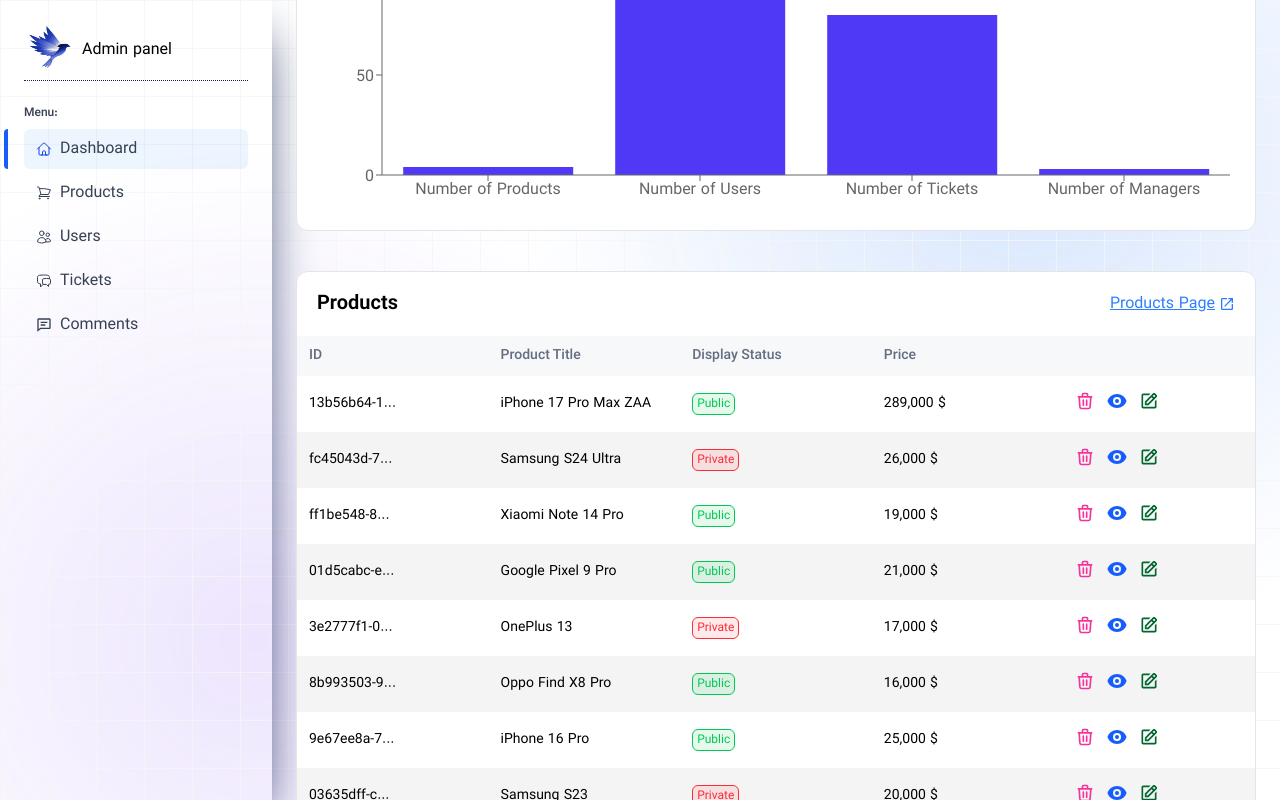
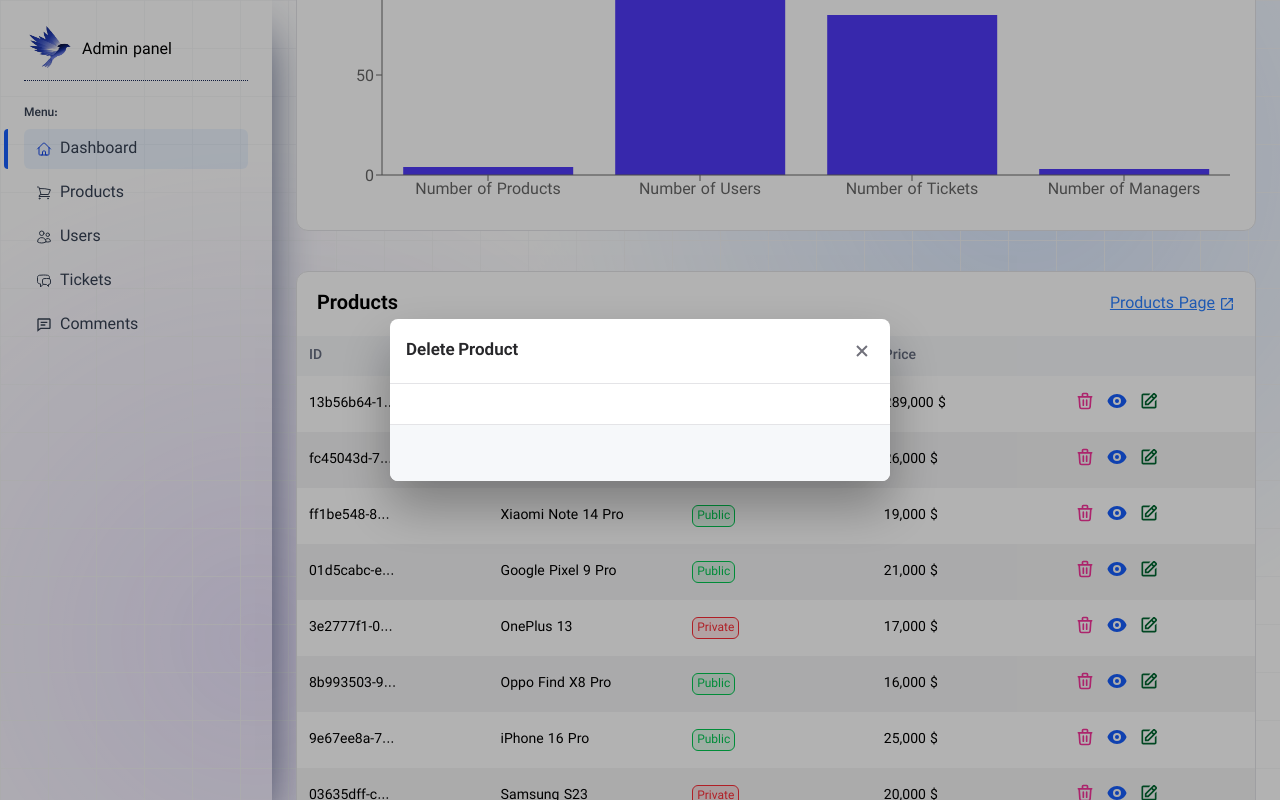
Before and after one commit to Reza-Bamoniri/Admin-Dashboard, a React (Vite) app: page / in a window 1280 px wide. Both pictures are taken after a click on the button 1085 px from the left and 1108 px from the top of the page. Shown: the part 708-1508 px from the top of the page. Built offline with nearby package versions, Linux system fonts and the light colour scheme.

Commit message:
feat: Add the ability to display or not display modal

```diff
--- a/src/components/common/Modal.jsx
+++ b/src/components/common/Modal.jsx
@@ -1,8 +1,49 @@
-import React from 'react'
+import React, { useState } from 'react'
+import { BiX } from 'react-icons/bi'
 
-const Modal = ({Trigger}) => {
+const Modal = ({Trigger, title, children}) => {
+
+  const [isOpen, setIsOpen] = useState(false)
+
+  const closeModal = () => setIsOpen(false)
+  const openModal = () => setIsOpen(true)
+
+
   return (
-    <div>{Trigger}</div>
+
+    <>
+    <div onClick={openModal} >{Trigger}</div>
+
+      <div
+        id="modal-screen"
+        className={
+
+          isOpen ? "w-dvw h-dvh right-0 top-0 fixed z-10 bg-black/30 flex-center duration-300" : " w-dvw h-dvh right-0 top-0 fixed z-10 bg-black/30 flex-center duration-300 invisible opacity-0"
+        }
+      >
+        <div className="w-125 rounded-lg overflow-hidden bg-white drop-shadow-2xl/30 max-h-[90dvh] overflow-y-auto">
+          <div className="flex items-center justify-between px-4 h-16">
+            <span className="text-[17px] text-zinc-800 font-bold">{title}</span>
+            <button
+              onClick={closeModal}
+              className="text-2xl! text-zinc-500 cursor-pointer"
+            >
+              <BiX />
+            </button>
+          </div>
+          <div
+            id="modal-content"
+            className="p-4 py-5 border-y primary-border-color"
+          >
+            {children}
+          </div>
+
+          <div className="min-h-14 flex items-center justify-end gap-2 px-4 bg-[#F6F8FA]">
+            {/* <ModalFooter onSubmit={onSubmit} onClose={closeModal} /> */}
+          </div>
+        </div>
+      </div>
+    </>
   )
 }
 
```
